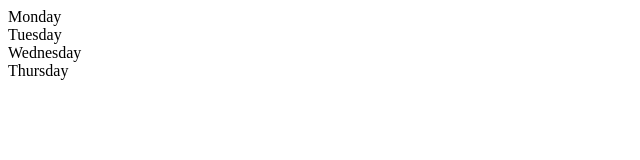
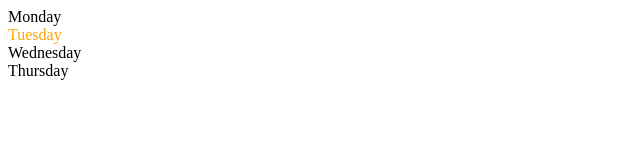
Before and after one commit to Suryasnata1404/Project-Implementation, a plain HTML site: page DOM/two.html in a window 1280 px wide. Shown: the full height of the page, 0-640 px from the left. Drawn offline with Linux system fonts and the light colour scheme.

Commit message:
Update two.html

```diff
--- a/DOM/two.html
+++ b/DOM/two.html
@@ -20,6 +20,17 @@
     console.log(parent.children);
     console.log(parent.children[0].innerHTML);
 
+    parent.children[1].style.color= "orange"
+    console.log(parent.firstElementChild);
+    console.log(parent.lastElementChild);
+
+    const dayOne = document.querySelector('.day')
+    console.log(dayOne);
+    console.log(dayOne.parentElement);
+    console.log(dayOne.nextElementSibling);
+
+    console.log("NODES:", parent.childNodes);
+
 </script>
 
 </html>
```
